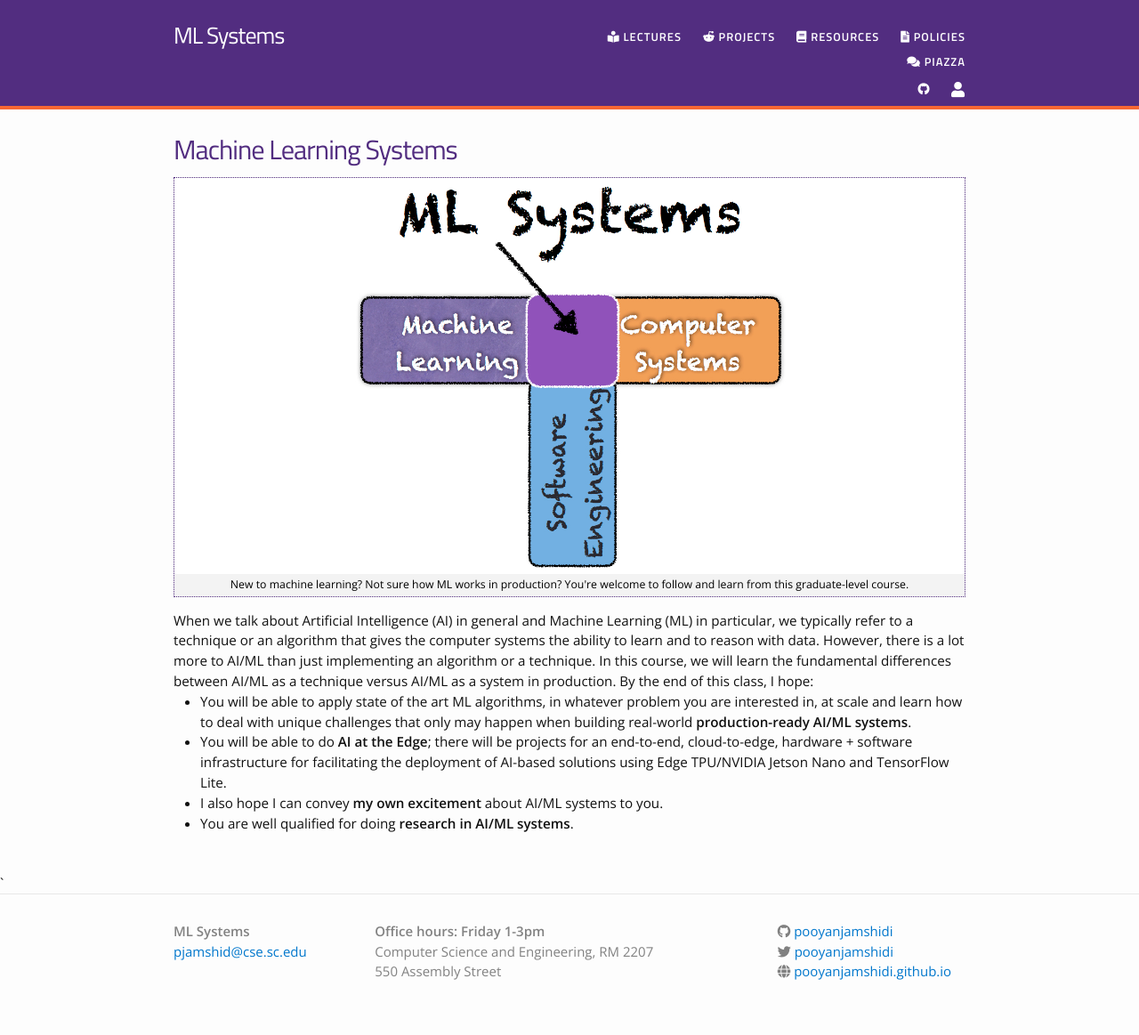
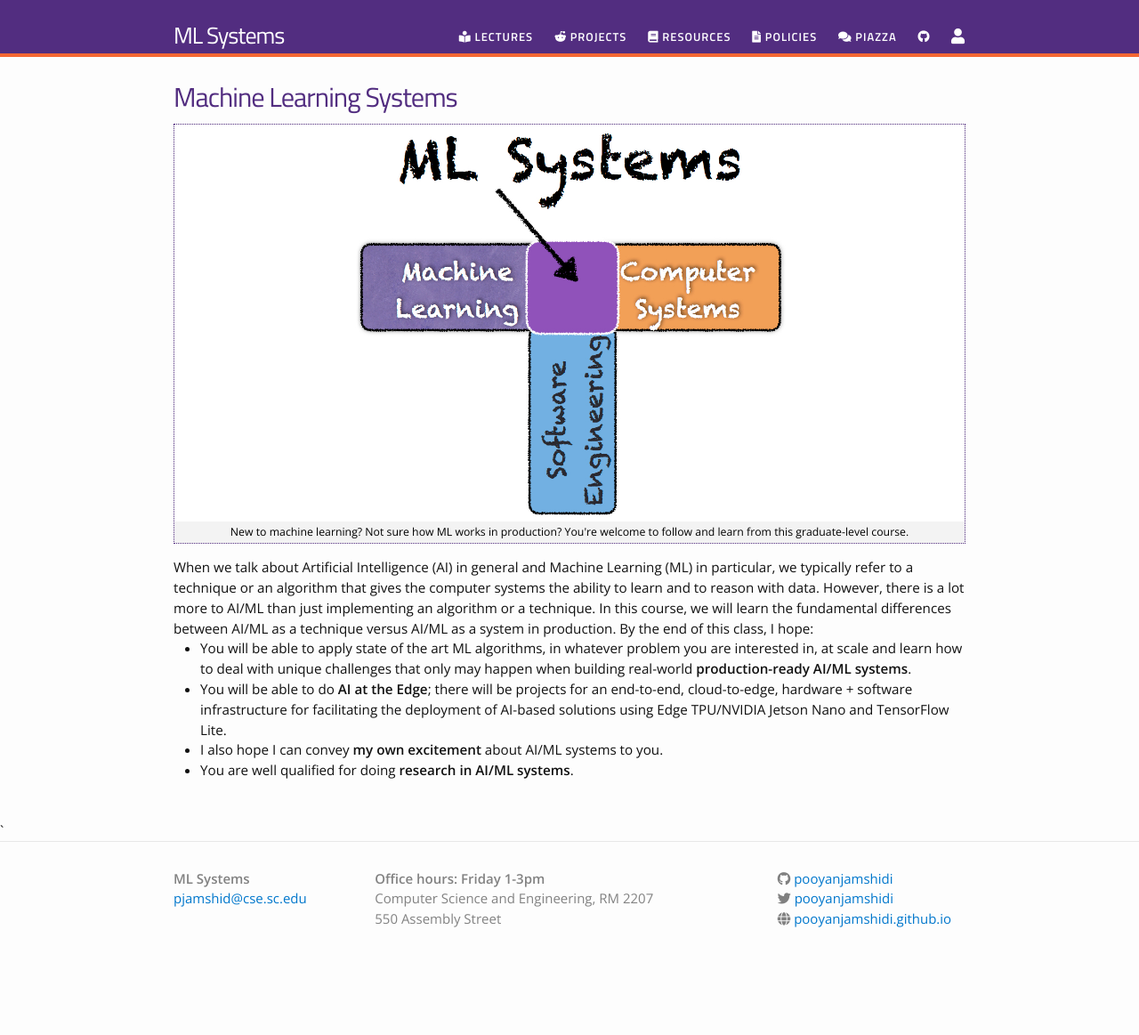
Before and after one commit to pooyanjamshidi/mls, a Jekyll site: the page built from index.html, in a window 1280 px wide. Shown: the whole page at 89% size. Built offline with Jekyll 4.4.1, drawn with Linux system fonts in a browser that asks for light colours; nearby versions of some CDN libraries; after the commit the page ends 1103 px from its top, so only the background shows below that.

Commit message:
fix html

```diff
--- a/_includes/nav.html
+++ b/_includes/nav.html
@@ -6,7 +6,7 @@
 <li><a class="page-link" href="/mls/lectures/"><i class="fas fa-book-reader"></i> Lectures</a></li>
 <li><a class="page-link" href="/mls/projects/"><i class="fab fa-reddit-alien"></i> Projects</a></li>
 <li><a class="page-link" href="/mls/course-materials/"><i class="fas fa-book"></i> Resources</a></li>
-<li><a class="page-link" href="/mls/policies/"><i class="fas fa-file-alt"></i> Policies</a></li
+<li><a class="page-link" href="/mls/policies/"><i class="fas fa-file-alt"></i> Policies</a></li>
 <li><a class="page-link" href="{{ site.piazzaurl }}"><i class="fa fa-comments"></i> Piazza</a></li>
 <li><a class="page-link" href="{{ site.githublink }}"><i class="fab fa-github"></i></a></li>
 <li><a class="page-link" href="{{ site.authorurl }}"><i class="fa fa-user fa-lg"></i></a></li>
```
